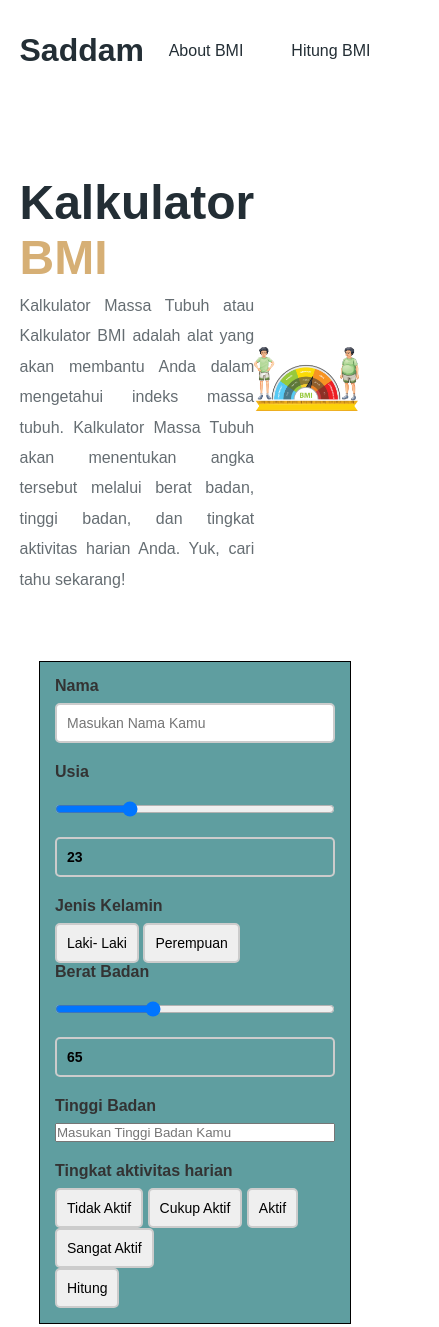
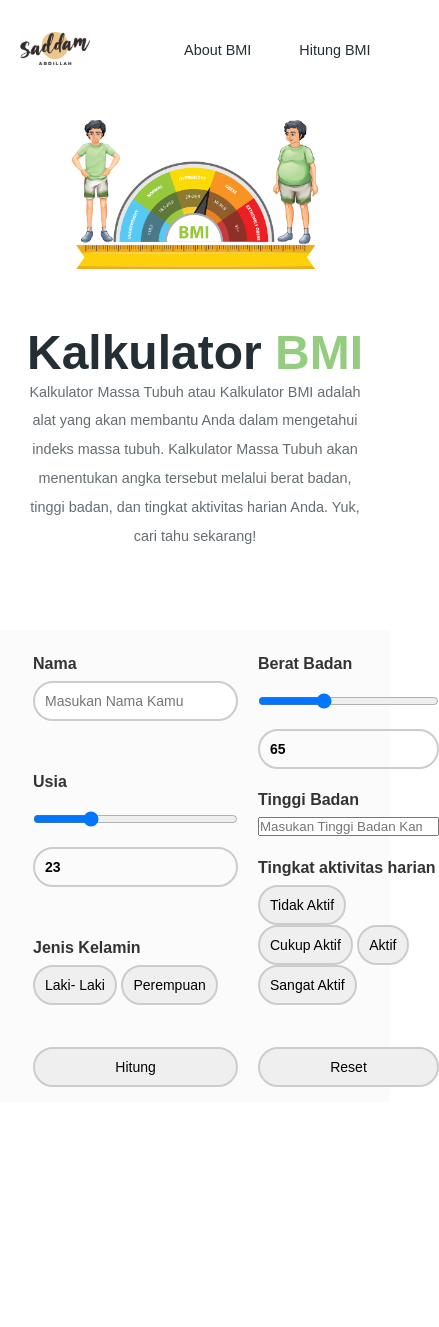
Before and after one commit to revou-fundamental-course/5-aug-24-SaddamMuhammadA, a plain HTML site: page index.html in a window 390 px wide. Shown: the whole page, 439 px wide, since content can reach past the window. After the commit the page ends 1102 px from the top, so only its background shows below. Drawn offline with Linux system fonts and the light colour scheme.

Commit message:
fix style + responsive

```diff
--- /dev/null
+++ b/css/responsive.css
@@ -0,0 +1,52 @@
+@media screen and (max-width: 1000px) {
+    p {
+        font-size: 0.9rem;
+        line-height: 1.8rem;
+    }
+}
+
+@media screen and (max-width: 825px) {
+    .logo img {
+        width: 70%;
+    }
+
+    .nav a {
+        font-size: 0.9rem;
+    }
+    #introduction {
+        grid-template-columns: 1fr;
+        height: fit-content;
+        justify-item: center;
+    }
+
+    .introduction-right {
+        display:flex;
+        justify-content:center;
+        align-items:center;
+        order: -1;
+    }
+
+    .introduction-right img {
+        width: 70%;
+    }
+
+    .introduction-left {
+        text-align: center;
+        padding-bottom: 5rem;
+    }
+
+    .introduction-name {
+        font-size 2.3rem;
+        margin-bottom: 0.5rem;
+    }
+
+    .about {
+        text-align: center;
+    }
+}
+
+@media screen and (max-width: 600px) {
+    .nav a{
+
+    }
+}
--- a/css/style.css
+++ b/css/style.css
@@ -9,8 +9,8 @@
     --secondaryBackgroundColor: #fbfbfb;
     --thirdBackgroundColor: #f5f3fe;
 
-    --primaryIconColor: #d6af75;
-    --primaryIconColorHover: #EDC68C;
+    --primaryIconColor: #94CD7F;
+    --primaryIconColorHover: #C7E2AF;
 
     --sectionPadding: 6rem 0;
 
@@ -22,7 +22,6 @@
 * {
     margin: 0;
     padding: 0;
-    box_sizing: border-box;
     align-content: center;
 }
 
@@ -79,9 +78,14 @@ a {
     font-size: 2rem;
 }
 
-.logo a {
+.logo img {
+    max-width: 100px;
+    height: auto;
+}
+
+/* .logo a {
     color: var(--primaryTextColor);
-}
+} */
 
 nav ul li {
     display: flex;          /* Wadah */
@@ -99,6 +103,7 @@ nav ul li a {
     display: grid;
     grid-template-columns: 1fr 1.5fr;
     aligm-items:center;
+    gap: 3rem;
     /* align-items: flex-start; */
 }
 
@@ -121,8 +126,84 @@ nav ul li a {
     justify-content: center;
 }
 
+/* main style */
+#bmi {
+    padding: var(--sectionPadding);
+    background: var(--secondaryBackgroundColor);
+    padding: 15px;
+}
+
+.bmi-grid {
+    display:grid;
+    grid-template-columns: 1fr 1fr; /* 2 columns with equal width */
+    gap: 20px;
+    align-items: baseLine;
+}
+
+.bmi-group {
+    display: flex;
+    margin: 0.6rem 0 1.4rem;
+    flex-direction: column;
+    gap: 8px;
+    width: 100%;
+}
+
+.bmi main-container {
+    display: flex;
+    flex-direction:row;
+    gap:20px;
+    justify-content:space-beetween;
+}
+
+.bmi-left {
+    display:grid;
+    flex-direction: column;
+    gap:20px;
+    grid-column: 1;
+}
+
+.bmi-right {
+    grid-column: 2;
+  }
+
+p {
+    text-align: justify;
+    margin-top: -10px;
+}
+
+label, legend {
+    font-weight: bold;
+    color: #333333
+}
+
+input[type="text"], input[type="range"], button, output {
+    padding: 10px;
+    border: 2px solid #ccc;
+    border-radius: 30px;
+    font-size: 14px;
+}
+
+input [type="text"] {
+    width: 100%
+}
+
+input [type="text"] {
+    width: 100%;
+}
+
+output {
+    font-weight: bold;
+}
+
+Fieldset {
+    border: none;
+    paddings:0;
+}
+
+
+
 /* Main style */
-.container {
+/* .container {
     width: 80%;
     max-width: 900px;
     background-color: #ffffff;
@@ -132,13 +213,13 @@ nav ul li a {
     margin: auto;
 }
 
-form {
+/* #bmi {
     border: 1px solid;
     padding: 15px;
     background-color: cadetblue;
-}
+} */
 
-.form-section { */
+/* .bmi-section {
     display: flex;
     flex-direction:row;
     gap:20px;
@@ -150,7 +231,7 @@ aside {
     flex-direction: column;
     flex: 1;
     gap:20px;
-}
+}  */
 
 /* .form-left {
     flex: 50px;
@@ -160,15 +241,15 @@ aside {
     flex: 50px;
 } */
 
-.form-group {
+/* .bmi-group {
     display:flex;
     flex-direction: column;
     gap: 8px;
     width: 100%;
 }
 
-.form-left .form-group,
-.form-right .form-group {
+.bmi-left .form-group,
+.bmi-right .form-group {
     flex: 1;
 }
 
--- a/index.html
+++ b/index.html
@@ -5,6 +5,7 @@
     <meta name="viewport" content="width=device-width, initial-scale=1.0">
     <title>Document</title>
     <link rel="stylesheet" href="/css/style.css">
+    <link rel="stylesheet" href="/css/responsive.css">
 </head>
 <body>
     <!-- Header Section -->
@@ -13,7 +14,9 @@
             <!-- Navigasi Sebelah kanan -->
             <div class="nav">
                 <div class="logo">
-                    <a href="#">Saddam</a>
+                    <a href="#">
+                        <img src="/assets/Logo Saddam.png" alt="">
+                    </a>
                 </div>
 
                 <nav>
@@ -41,28 +44,26 @@
     <!-- End Of Header Section -->
 
     <!-- Main Section -->
-    <main class="container">
-    <!-- article Section -->
-        <article>
+    <main>
+        <section id="bmi">
+            <div class="bmi main-container">
 
-        </article>
-        <section class="form-section">
-            <form>
-        <!-- Form Kiri -->
-            <aside class="form-left">
+                <div class="bmi-grid">
+                    <!-- BMI Kiri -->
+                    <aside class="bmi-left">
                     <!-- Form Input Section -->
-                <div class="form-group">
+                        <div class="bmi-group">
                             <label for="name">Nama</label>
                             <input type="text" id="name" name="name" placeholder="Masukan Nama Kamu">
                         </div>
 
-                <div class="form-group">
+                        <div class="bmi-group">
                             <label for="age">Usia</label>
-                    <input type="range" id="age" min="0" max="100" value="23">
-                    <output id="usia-value" for="age">23</output>
+                            <input type="range" id="age" min="0" max="100" value="23" oninput="updateAgeValue(this.value)">
+                            <output id="age-value" for="age">23</output>
                         </div>
 
-                <div class="form-group">
+                        <div class="bmi-group">
                             <legend>Jenis Kelamin</legend>
                             <div class="gender-selection">
                                 <button type="button" class="gender-option" aria-label="Laki-laki">Laki- Laki</button>
@@ -72,19 +73,19 @@
                     </aside>
 
                     <!-- Form Kanan -->
-            <aside class="form-right">
-                <div class="form-group">
+                    <aside class="bmi-right">
+                        <div class="bmi-group">
                             <label for="weight">Berat Badan</label>
                             <input type="range" id="weight" min="0" max="200" value="65">
                             <output id="weight" for="weight">65</output>
                         </div>
 
-                <div class="form-group">
+                        <div class="bmi-group">
                             <label for="height">Tinggi Badan</label>
                             <input type="number" id="height" placeholder="Masukan Tinggi Badan Kamu">
                         </div>
 
-                <div class="form-group">
+                        <div class="bmi-group">
                             <legend>Tingkat aktivitas harian</legend>
                             <div class="activity-selection">
                                 <button type="button" class="activation-option" aria-label="Tidak Aktif">Tidak Aktif</button>
@@ -95,7 +96,9 @@
                         </div>
                     </aside>
                 <Button class="button-hitung" id="calculate-button">Hitung</Button>
-        </form>
+                <Button class="button-reset" id="reset-button">Reset</Button>
+                </div>
+            </div>
         </section>
     </main>
     <!-- End of Main Section -->
@@ -106,5 +109,7 @@
     </footer>
     <!-- End Of Footer Section -->
 
+
+    <script src="script.js"></script>
 </body>
 </html>
```
Lines whose indentation alone changed are shown as unchanged.
